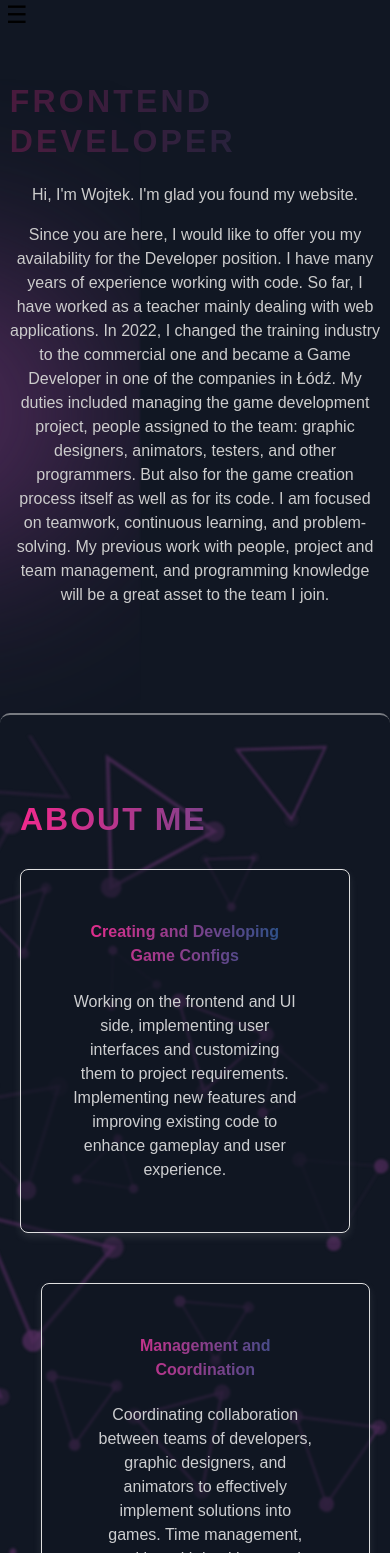
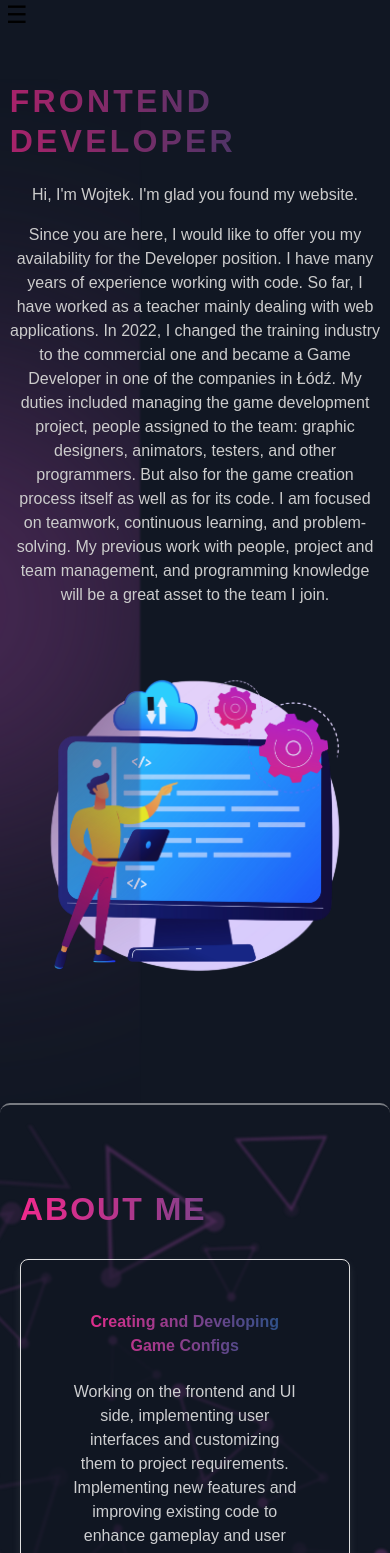
Before and after one commit to 88JW/Portfolio, a React (Vite) app: page / in a window 390 px wide. Shown: the top 1553 px of the page. Built offline with nearby package versions, Linux system fonts and the light colour scheme.

Commit message:
wydzielenei headera

```diff
--- a/src/App.jsx
+++ b/src/App.jsx
@@ -27,6 +27,7 @@ function App() {
   return (
     <div className="App">
       <Header language={language} onLanguageChange={handleLanguageChange} translations={translations} />
+
       <About translations={translations} />
       <Skills translations={translations} />
       <Portfolio translations={translations} />
--- a/src/components/Header/Header.jsx
+++ b/src/components/Header/Header.jsx
@@ -1,26 +1,10 @@
 import React, { useState, useEffect } from 'react';
 import './Header.css';
 import profilePhoto from '../../assets/cd9c1533-de8f-4297-9158-ab548c1c3e81.png';
+import JobDescription from '../JobDescription/JobDescription';
 
 function Header({ language, onLanguageChange, translations }) {
-  const [jobDescription, setJobDescription] = useState('Frontend Developer');
-  const [fade, setFade] = useState(false);
   const [menuOpen, setMenuOpen] = useState(false);
-
-  const toggleJobDescription = () => {
-    setFade(true);
-    setTimeout(() => {
-      setJobDescription((prevDescription) =>
-        prevDescription === 'Frontend Developer' ? 'Game Designer' : 'Frontend Developer'
-      );
-      setFade(false);
-    }, 500); // Match the CSS transition duration
-  };
-
-  useEffect(() => {
-    const interval = setInterval(toggleJobDescription, 3000); // Change every 3 seconds
-    return () => clearInterval(interval);
-  }, []);
 
   const toggleMenu = () => {
     setMenuOpen(!menuOpen);
@@ -68,20 +52,7 @@ function Header({ language, onLanguageChange, translations }) {
         ☰
       </button>
 
-      <div className="job-description">
-        <div className="left-section">
-          <h1 className={`job-title ${fade ? 'fade-out' : 'fade-in'}`}>
-            {jobDescription.split(' ').map((word, index) => (
-              <span key={index}>{word}<br /></span>
-            ))}
-          </h1>
-          <p className="description">{translations.description}</p>
-          <p className="description">{translations.description2}</p>
-        </div>
-        <div className="right-section">
-          <img src={profilePhoto} alt="Your Name" className="profile-photo" />
-        </div>
-      </div>
+      <JobDescription translations={translations} />
     </header>
   );
 }
--- /dev/null
+++ b/src/components/JobDescription/JobDescription.css
@@ -0,0 +1,95 @@
+.job-description {
+  position: relative;
+  display: flex;
+  justify-content: space-between;
+  align-items: center;
+  padding-top: 20px;
+  padding-bottom: 60px;
+}
+
+.job-description .job-title {
+  position: static;
+  width: 100%;
+  text-align: left;
+}
+
+.job-description .job-title.fade-out {
+  opacity: 0;
+}
+
+.job-description:hover .job-title {
+  transform: none;
+}
+
+.left-section {
+  flex: 1;
+  padding-right: 20px;
+  z-index: 1;
+}
+
+.left-section::before {
+  content: '';
+  position: absolute;
+  top: 50px;
+  left: -250px;
+  width: 100%;
+  height: 100%;
+  background-image: url('../../assets/4.png');
+  background-size: cover;
+  background-position: center;
+  filter: brightness(40%) blur(1px);
+  z-index: -1;
+}
+
+.right-section {
+  flex: 1;
+  display: flex;
+  justify-content: center;
+}
+
+.profile-photo {
+  max-width: 85%;
+  height: auto;
+  border-radius: 15%;
+  margin: 0 10px;
+  position: relative;
+}
+
+.profile-photo::after {
+  content: '';
+  position: absolute;
+  top: 0;
+  left: 0;
+  width: 100%;
+  height: 100%;
+  background: rgba(0, 0, 0, 0.5);
+  border-radius: 15%;
+}
+
+.description {
+  margin-top: 10px;
+  font-size: 1em;
+  text-align: center;
+  color: #ccc;
+}
+
+@media (max-width: 768px) {
+  .job-title {
+    font-size: 2em;
+  }
+
+  .job-description {
+    flex-direction: column;
+    align-items: center;
+  }
+
+  .left-section {
+    width: 95%;
+    text-align: center;
+    padding: 10px 0;
+  }
+
+  .profile-photo {
+    max-width: 100%;
+  }
+}
--- /dev/null
+++ b/src/components/JobDescription/JobDescription.jsx
@@ -0,0 +1,42 @@
+import React, { useState, useEffect } from 'react';
+import './JobDescription.css';
+import profilePhoto from '../../assets/cd9c1533-de8f-4297-9158-ab548c1c3e81.png';
+
+function JobDescription({ translations }) {
+  const [jobDescription, setJobDescription] = useState('Frontend Developer');
+  const [fade, setFade] = useState(false);
+
+  const toggleJobDescription = () => {
+    setFade(true);
+    setTimeout(() => {
+      setJobDescription((prevDescription) =>
+        prevDescription === 'Frontend Developer' ? 'Game Designer' : 'Frontend Developer'
+      );
+      setFade(false);
+    }, 500); // Match the CSS transition duration
+  };
+
+  useEffect(() => {
+    const interval = setInterval(toggleJobDescription, 3000); // Change every 3 seconds
+    return () => clearInterval(interval);
+  }, []);
+
+  return (
+    <div className="job-description">
+      <div className="left-section">
+        <h1 className={`job-title ${fade ? 'fade-out' : 'fade-in'}`}>
+          {jobDescription.split(' ').map((word, index) => (
+            <span key={index}>{word}<br /></span>
+          ))}
+        </h1>
+        <p className="description">{translations.description}</p>
+        <p className="description">{translations.description2}</p>
+      </div>
+      <div className="right-section">
+        <img src={profilePhoto} alt="Your Name" className="profile-photo" />
+      </div>
+    </div>
+  );
+}
+
+export default JobDescription;
```
